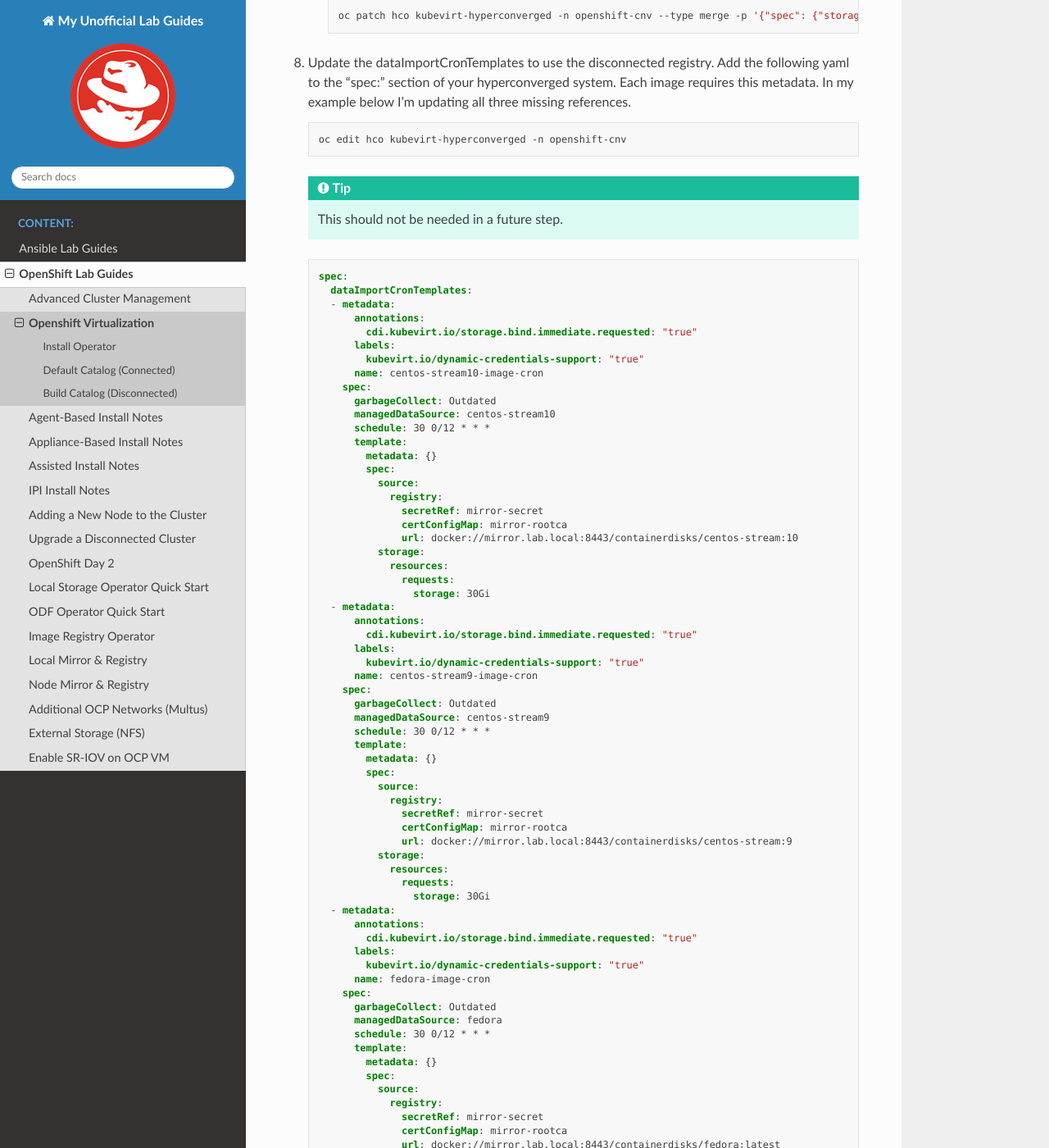
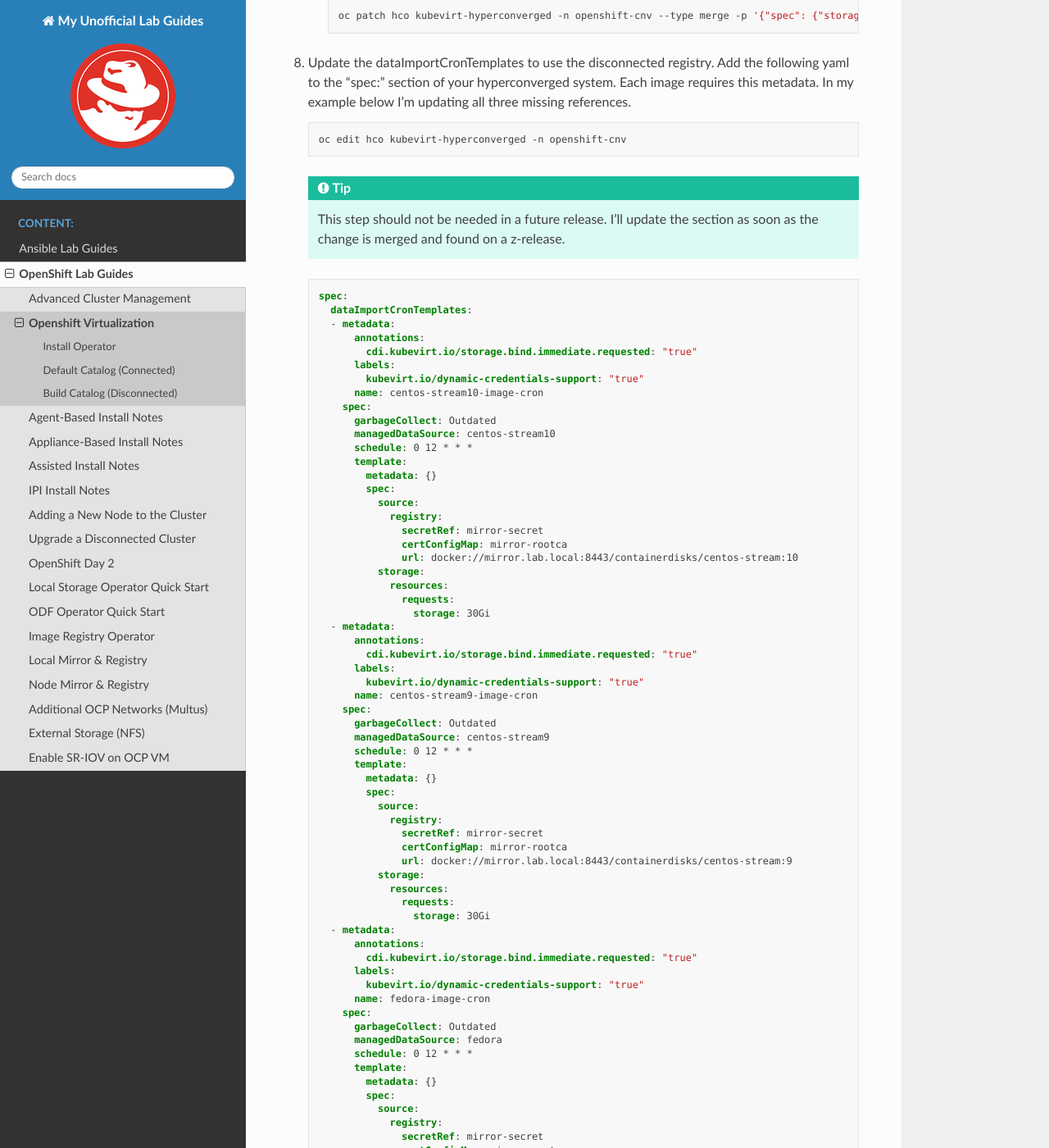
Before and after one commit to vtog/labGuides, a Sphinx documentation site: the page built from source/ocp/kubevirt.rst, in a window 1280 px wide and 1400 px high, scrolled down 6062 px. Shown: the whole window at 82% size. Built offline with Sphinx 7.4.7 and the Read the Docs theme 3.1.0, drawn with Linux system fonts in a browser that asks for light colours; pages that are not in the unit, such as notebooks, are missing from menus.

Commit message:
minor change to last commit

```diff
--- a/source/ocp/kubevirt.rst
+++ b/source/ocp/kubevirt.rst
@@ -219,7 +219,8 @@
 
       oc edit hco kubevirt-hyperconverged -n openshift-cnv
 
-   .. tip:: This should not be needed in a future step.
+   .. tip:: This step should not be needed in a future release. I'll update the
+      section as soon as the change is merged and found on a z-release.
 
    .. code-block:: yaml
 
@@ -234,7 +235,7 @@
           spec:
             garbageCollect: Outdated
             managedDataSource: centos-stream10
-            schedule: 30 0/12 * * *
+            schedule: 0 12 * * *
             template:
               metadata: {}
               spec:
@@ -256,7 +257,7 @@
           spec:
             garbageCollect: Outdated
             managedDataSource: centos-stream9
-            schedule: 30 0/12 * * *
+            schedule: 0 12 * * *
             template:
               metadata: {}
               spec:
@@ -278,7 +279,7 @@
           spec:
             garbageCollect: Outdated
             managedDataSource: fedora
-            schedule: 30 0/12 * * *
+            schedule: 0 12 * * *
             template:
               metadata: {}
               spec:
```
